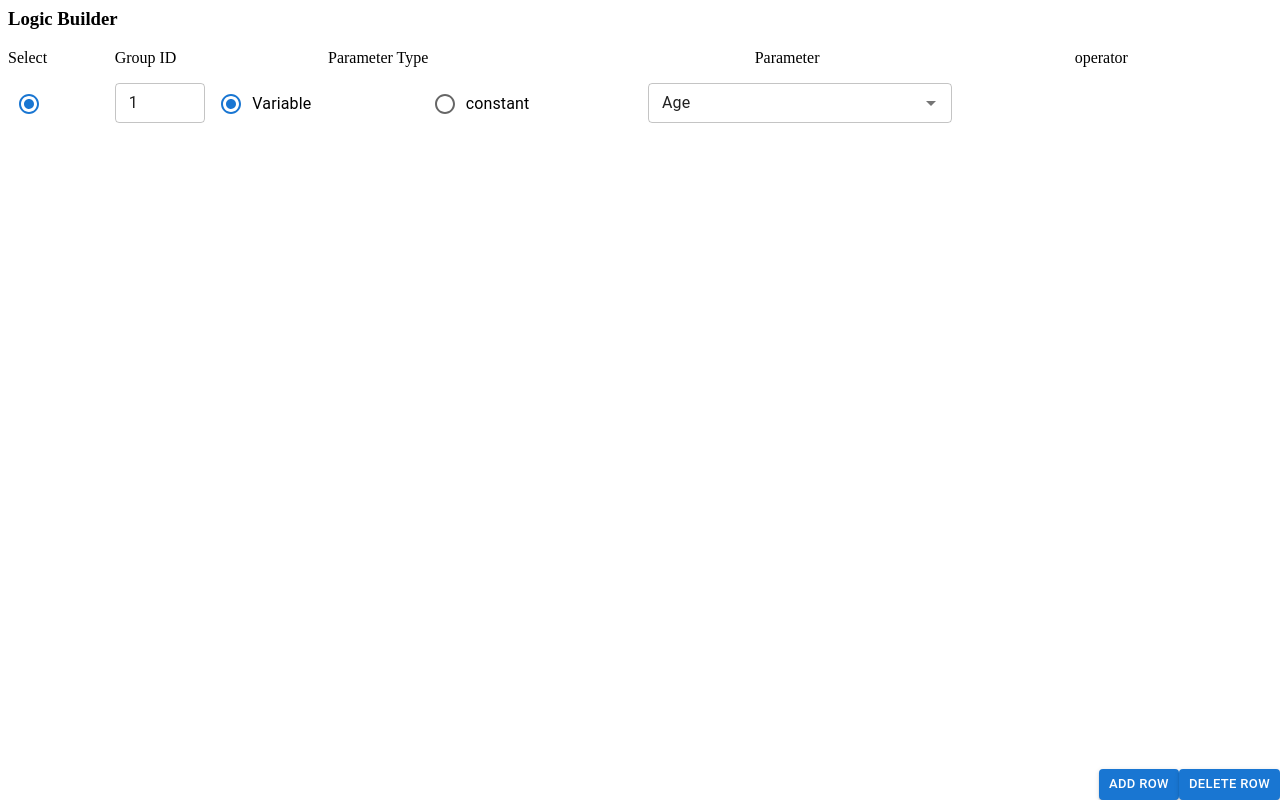
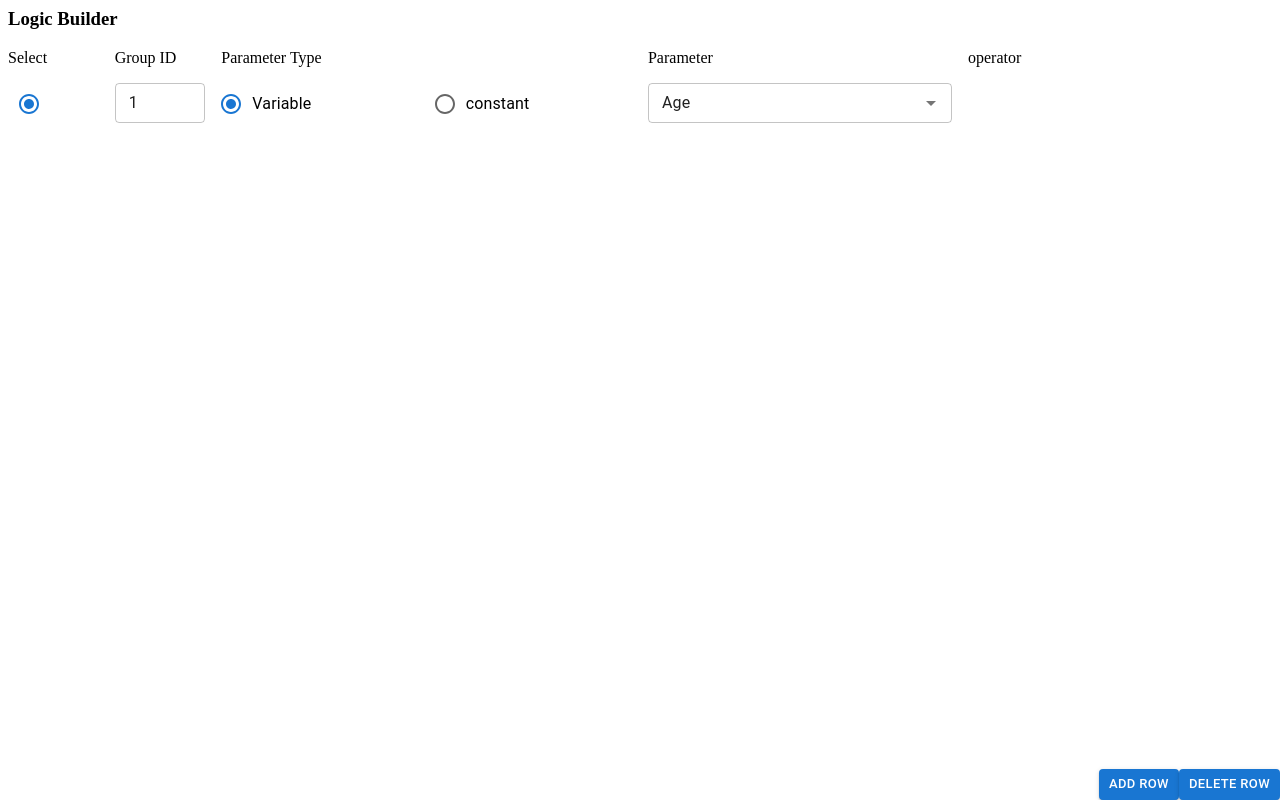
Before and after one commit to sathishec42/react-logic-builder, a React (Create React App) app: page / in a window 1280 px wide. Built offline with nearby package versions, Linux system fonts and the light colour scheme.

Commit message:
1 file modified

```diff
--- a/src/LogicBuilderComponent.js
+++ b/src/LogicBuilderComponent.js
@@ -170,7 +170,7 @@ const LogicBuilderComponent = (props) => {
         <Grid item xs={1}>
           Select
         </Grid>
-        <Grid item xs={2}>
+        <Grid item xs={1}>
           Group ID
         </Grid>
         <Grid item xs={4}>
@@ -179,7 +179,7 @@ const LogicBuilderComponent = (props) => {
         <Grid item xs={3}>
           Parameter
         </Grid>
-        <Grid item xs={2}>
+        <Grid item xs={3}>
           operator
         </Grid>
 
```
